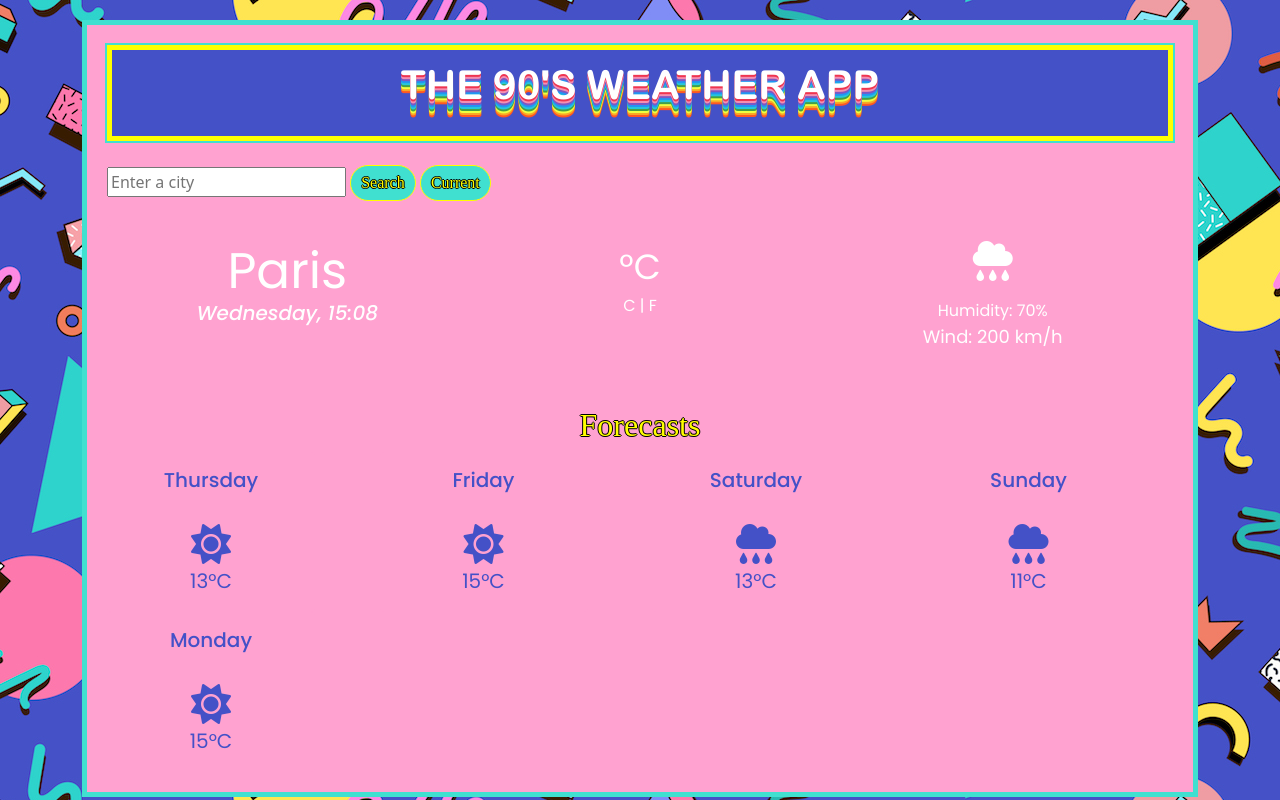
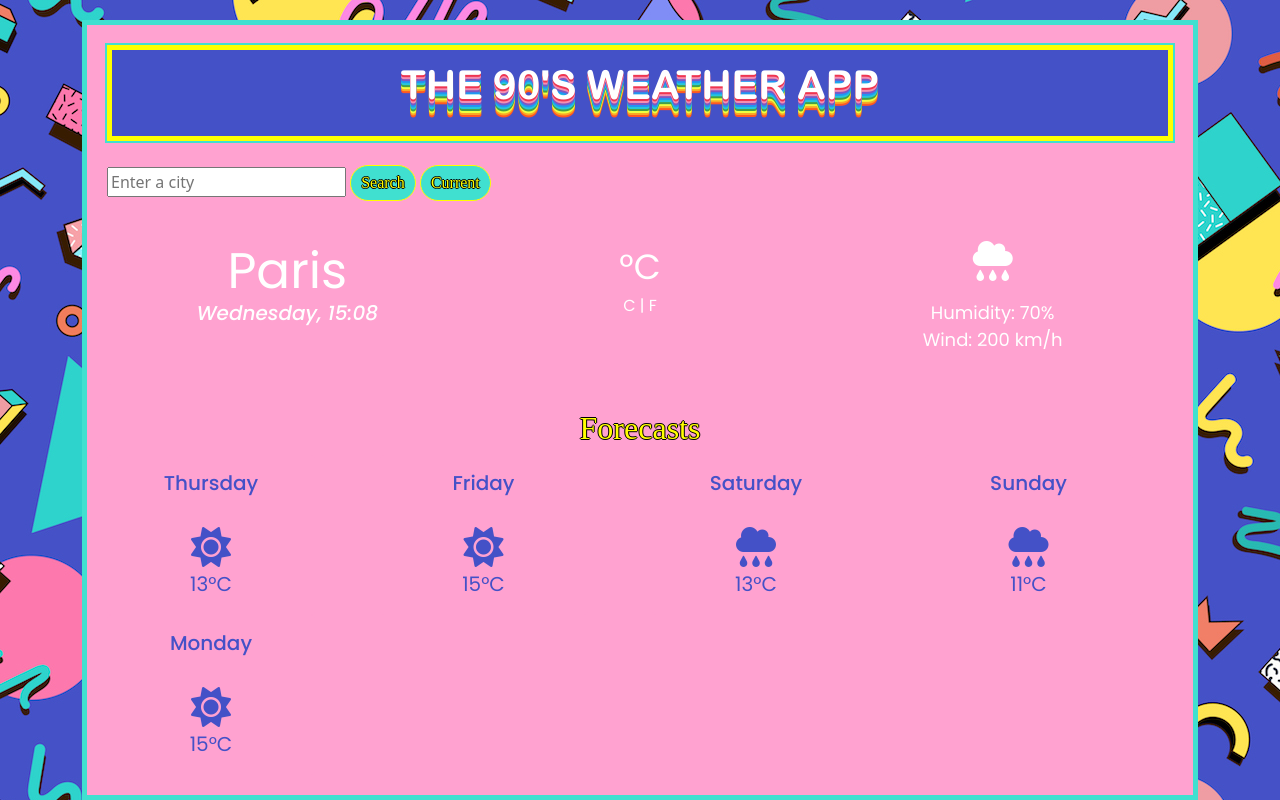
Before and after one commit to AlisonGz/weather-app, a plain HTML site: page index.html in a window 1280 px wide. Drawn offline with nearby package versions, Linux system fonts and the light colour scheme; files whose address does not match are found by name.

Commit message:
Update css

```diff
--- a/src/styles.css
+++ b/src/styles.css
@@ -154,7 +154,7 @@ h1 {
   font-style: italic;
 }
 
-.precipitations,
+.humidity,
 .wind {
   font-size: 18px;
 }
@@ -163,7 +163,7 @@ h1 {
 .city:hover,
 .currentdate:hover,
 .temperature:hover,
-.precipitations:hover,
+.humidity:hover,
 .wind:hover,
 .separation:hover,
 .unitValue:hover {
```
